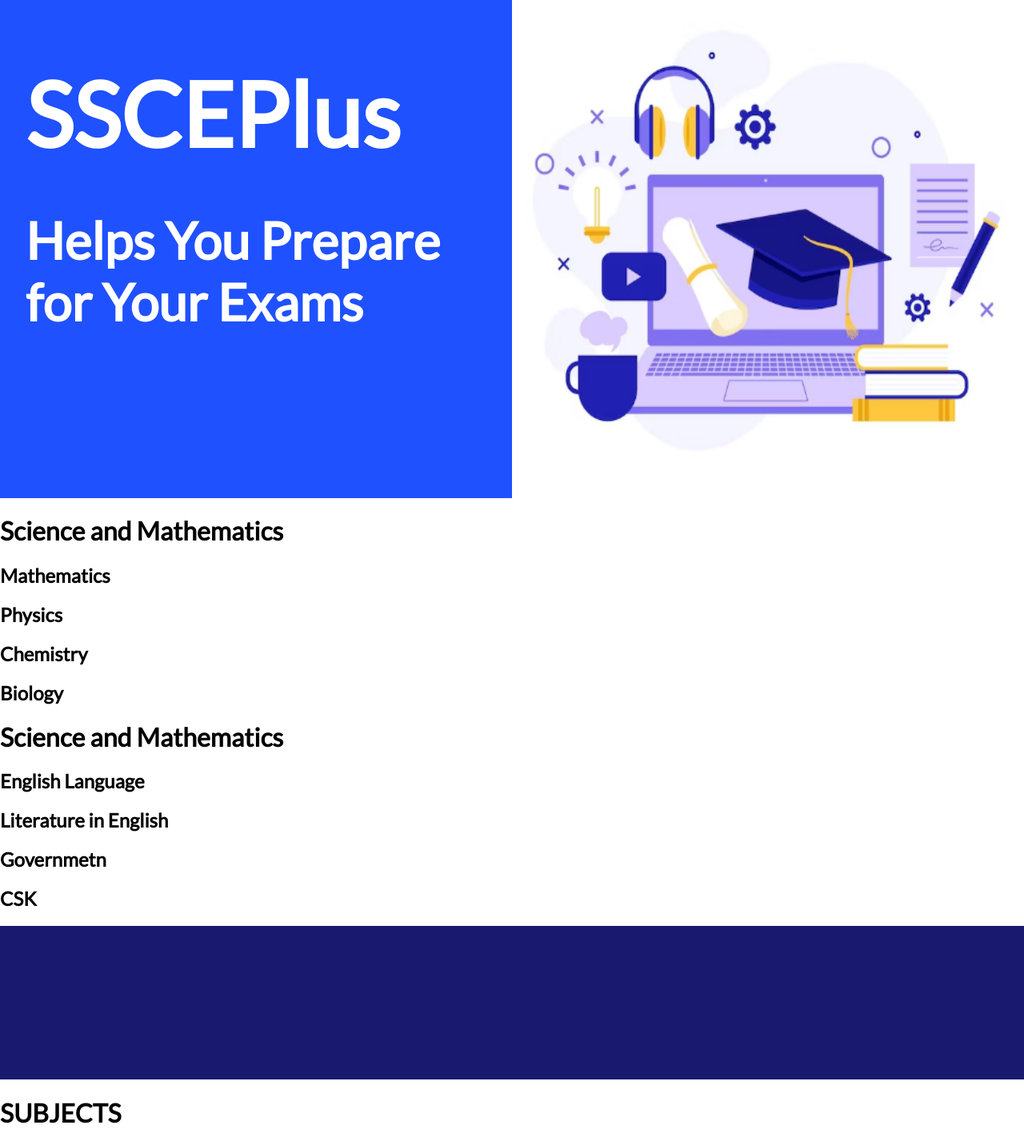
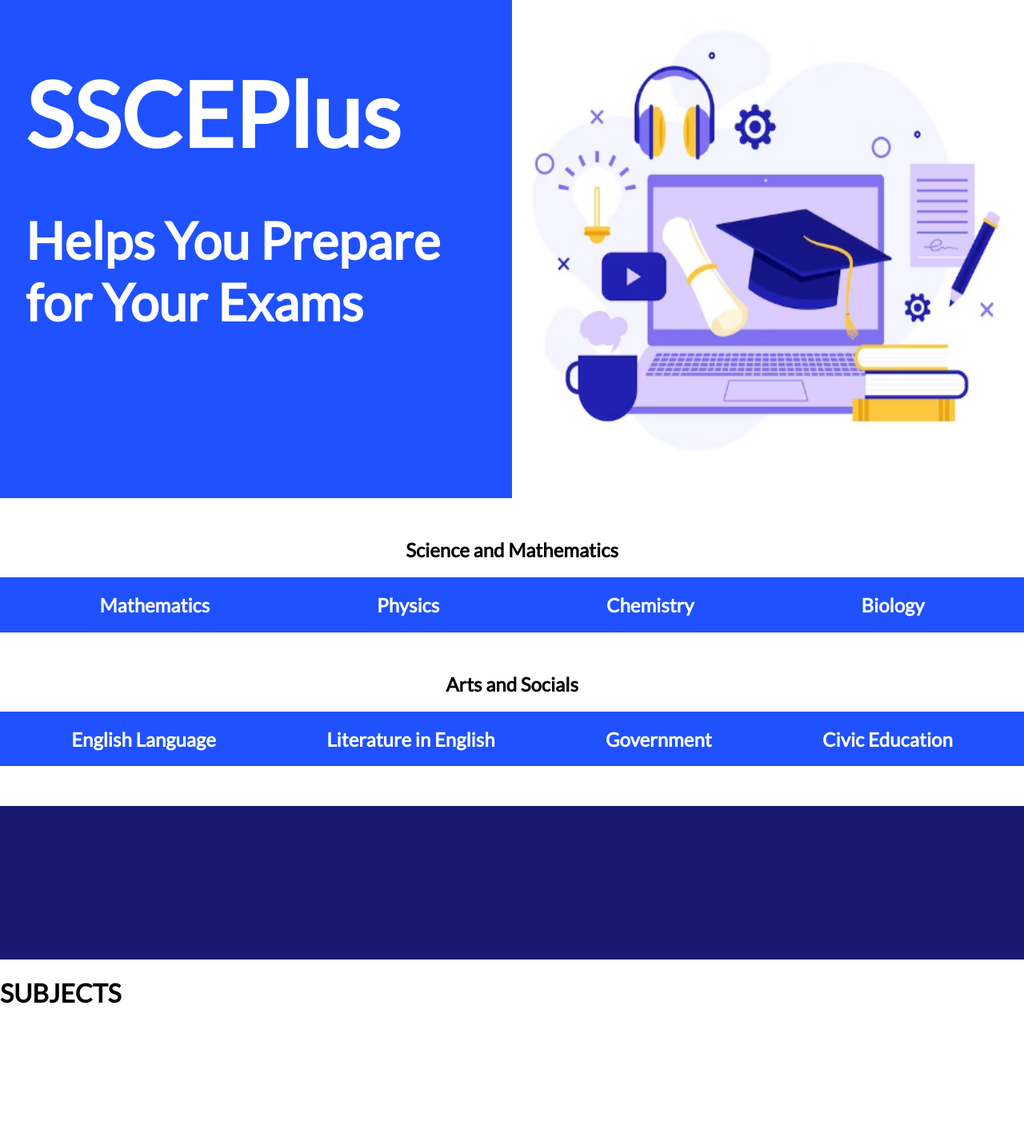
Before and after one commit to cheks123/ssceplus, a Django app: page /subjects in a window 1280 px wide. Shown: the part 62-1494 px from the top of the page at 80% size. After the commit the page ends 1317 px from the top, so only its background shows below. Run offline with Django 4.2, Linux system fonts and the light colour scheme.

Commit message:
subjects added

```diff
--- a/home/templates/home/index.html
+++ b/home/templates/home/index.html
@@ -50,40 +50,40 @@
             </div>
         </div>
 </header>
-<div>
-    <h1>Science and Mathematics</h1>
-    <div>
-        <div>
+    <section>
+        <h1 class="subject-h1">Science and Mathematics</h1>
+        <div class="subjects">
+            <div class="subject">
                 <h2>Mathematics</h2>
             </div>
-        <div>
+            <div class="subject">
                 <h2>Physics</h2>
             </div>
-        <div>
+            <div class="subject">
                 <h2>Chemistry</h2>
             </div>
-        <div>
+            <div class="subject">
                 <h2>Biology</h2>
             </div>
         </div>
-</div>
-    <div>
-        <h1>Science and Mathematics</h1>
-        <div>
-            <div>
+    </section>
+    <section>
+        <h1 class="subject-h1">Arts and Socials</h1>
+        <div class="subjects">
+            <div class="subject">
                 <h2>English Language</h2>
             </div>
-            <div>
+            <div class="subject">
                 <h2>Literature in English</h2>
             </div>
-            <div>
-                <h2>Governmetn</h2>
+            <div class="subject">
+                <h2>Government</h2>
             </div>
-            <div>
-                <h2>CSK</h2>
+            <div class=subject>
+                <h2>Civic Education</h2>
             </div>
         </div>
-</div>
+    </section>
 <footer>
     <div></div>
 </footer>
--- a/static/css/main.css
+++ b/static/css/main.css
@@ -97,6 +97,21 @@
     padding-left:2rem;
 }
 
+.subject-h1{
+    text-align: center;
+}
+
+.subjects{
+    color:#fff;
+    display:flex;
+    background-color: #1f51ff;
+    justify-content: space-around;
+    padding: 0 20px;
+}
+
+section{
+    margin:50px 0;
+}
 
 
 
```
Lines whose indentation alone changed are shown as unchanged.
